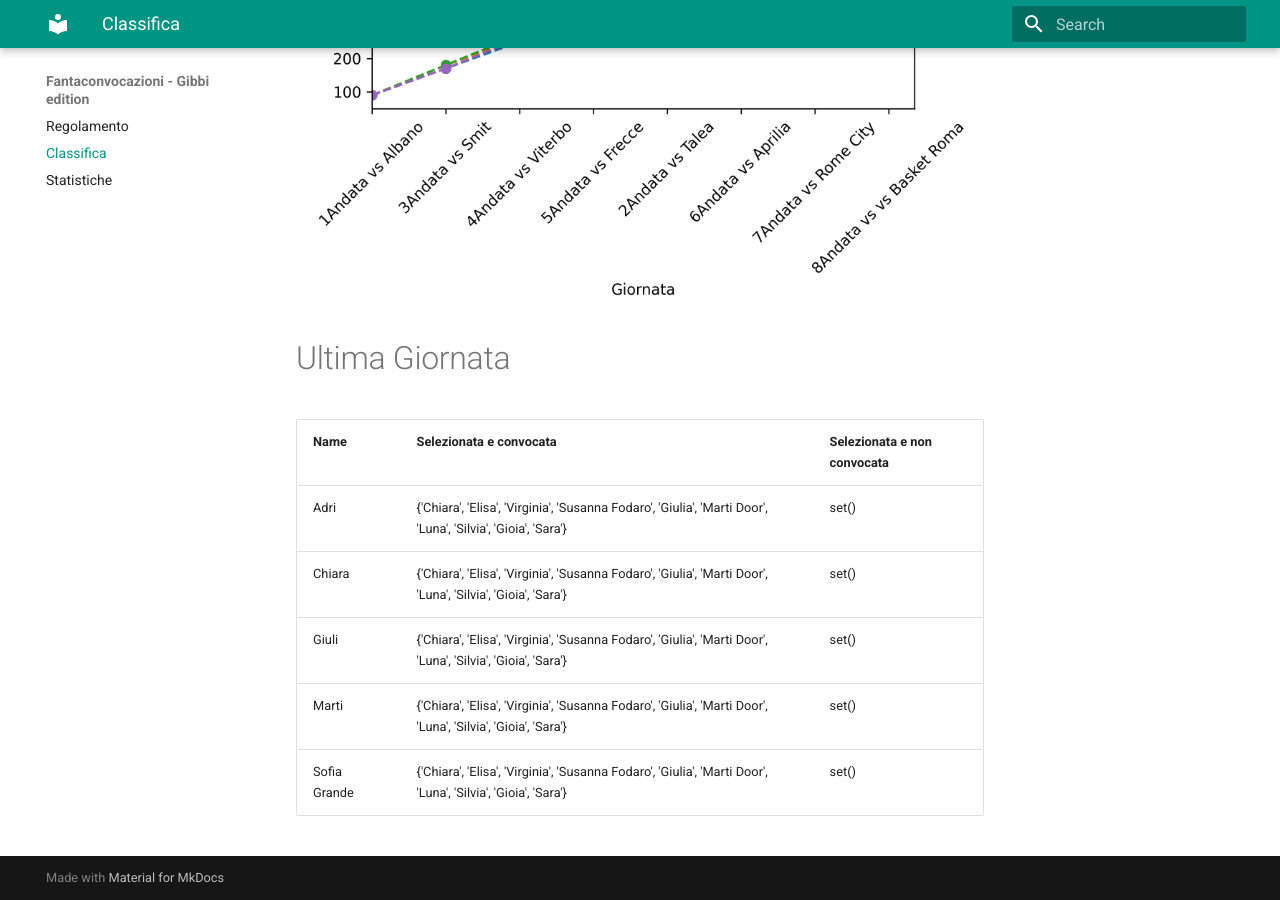
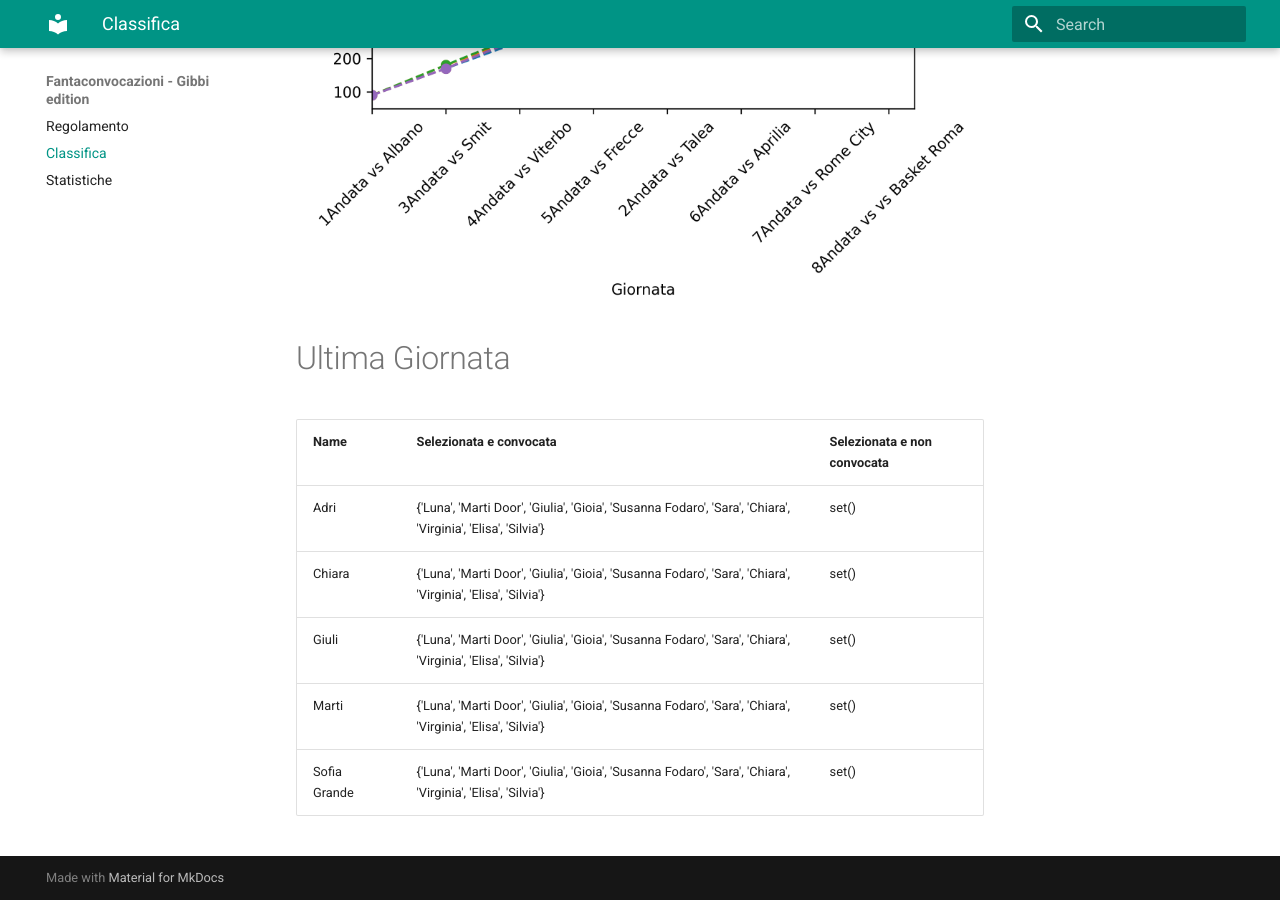
Before and after one commit to martinig94/fantagibbi, an MkDocs documentation site: the page built from docs/Classifica.md, in a window 1280 px wide and 900 px high, scrolled down 810 px. Built offline with MkDocs 1.6.1 and Material for MkDocs 9.7.7, drawn with Linux system fonts in a browser that asks for light colours.

Commit message:
Auto-update from main.py

```diff
--- a/docs/Classifica.md
+++ b/docs/Classifica.md
@@ -18,9 +18,9 @@
 <!-- START_TABLE CORRECT -->
 | Name         | Selezionata e convocata                                                                                      | Selezionata e non convocata   |
 |:-------------|:-------------------------------------------------------------------------------------------------------------|:------------------------------|
-| Adri         | {'Chiara', 'Elisa', 'Virginia', 'Susanna Fodaro', 'Giulia', 'Marti Door', 'Luna', 'Silvia', 'Gioia', 'Sara'} | set()                         |
-| Chiara       | {'Chiara', 'Elisa', 'Virginia', 'Susanna Fodaro', 'Giulia', 'Marti Door', 'Luna', 'Silvia', 'Gioia', 'Sara'} | set()                         |
-| Giuli        | {'Chiara', 'Elisa', 'Virginia', 'Susanna Fodaro', 'Giulia', 'Marti Door', 'Luna', 'Silvia', 'Gioia', 'Sara'} | set()                         |
-| Marti        | {'Chiara', 'Elisa', 'Virginia', 'Susanna Fodaro', 'Giulia', 'Marti Door', 'Luna', 'Silvia', 'Gioia', 'Sara'} | set()                         |
-| Sofia Grande | {'Chiara', 'Elisa', 'Virginia', 'Susanna Fodaro', 'Giulia', 'Marti Door', 'Luna', 'Silvia', 'Gioia', 'Sara'} | set()                         |
+| Adri         | {'Luna', 'Marti Door', 'Giulia', 'Gioia', 'Susanna Fodaro', 'Sara', 'Chiara', 'Virginia', 'Elisa', 'Silvia'} | set()                         |
+| Chiara       | {'Luna', 'Marti Door', 'Giulia', 'Gioia', 'Susanna Fodaro', 'Sara', 'Chiara', 'Virginia', 'Elisa', 'Silvia'} | set()                         |
+| Giuli        | {'Luna', 'Marti Door', 'Giulia', 'Gioia', 'Susanna Fodaro', 'Sara', 'Chiara', 'Virginia', 'Elisa', 'Silvia'} | set()                         |
+| Marti        | {'Luna', 'Marti Door', 'Giulia', 'Gioia', 'Susanna Fodaro', 'Sara', 'Chiara', 'Virginia', 'Elisa', 'Silvia'} | set()                         |
+| Sofia Grande | {'Luna', 'Marti Door', 'Giulia', 'Gioia', 'Susanna Fodaro', 'Sara', 'Chiara', 'Virginia', 'Elisa', 'Silvia'} | set()                         |
 <!-- END_TABLE CORRECT -->
```
